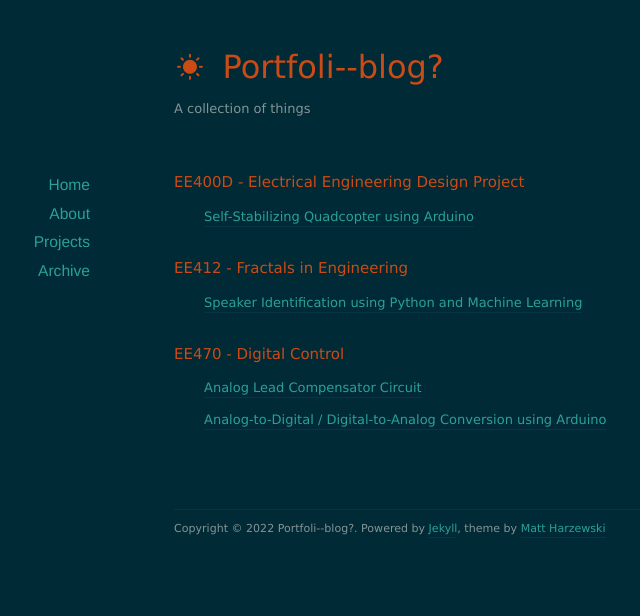
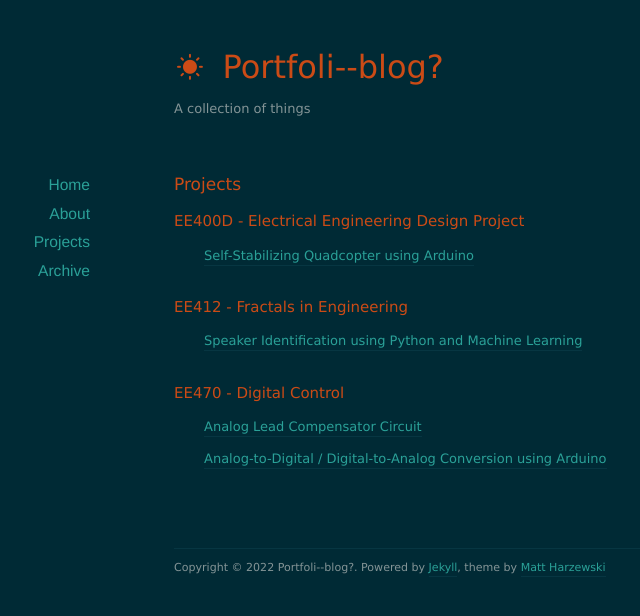
Before and after one commit to nolanschan/nolanschan.github.io, a Jekyll site: the page built from projects/index.markdown, in a window 1280 px wide. Shown: the top 616 px of the page, without its empty margins (66-706 px from the left). Built offline with Jekyll 4.4.1, drawn with Linux system fonts in a browser that asks for light colours; nearby versions of some CDN libraries.

Commit message:
Update index.markdown

```diff
--- a/projects/index.markdown
+++ b/projects/index.markdown
@@ -2,6 +2,7 @@
 title: Projects
 layout: default
 ---
+# Projects #
 
 ## EE400D - Electrical Engineering Design Project ##
 -  <a href="/projects/quadcopter">Self-Stabilizing Quadcopter using Arduino</a>
```
